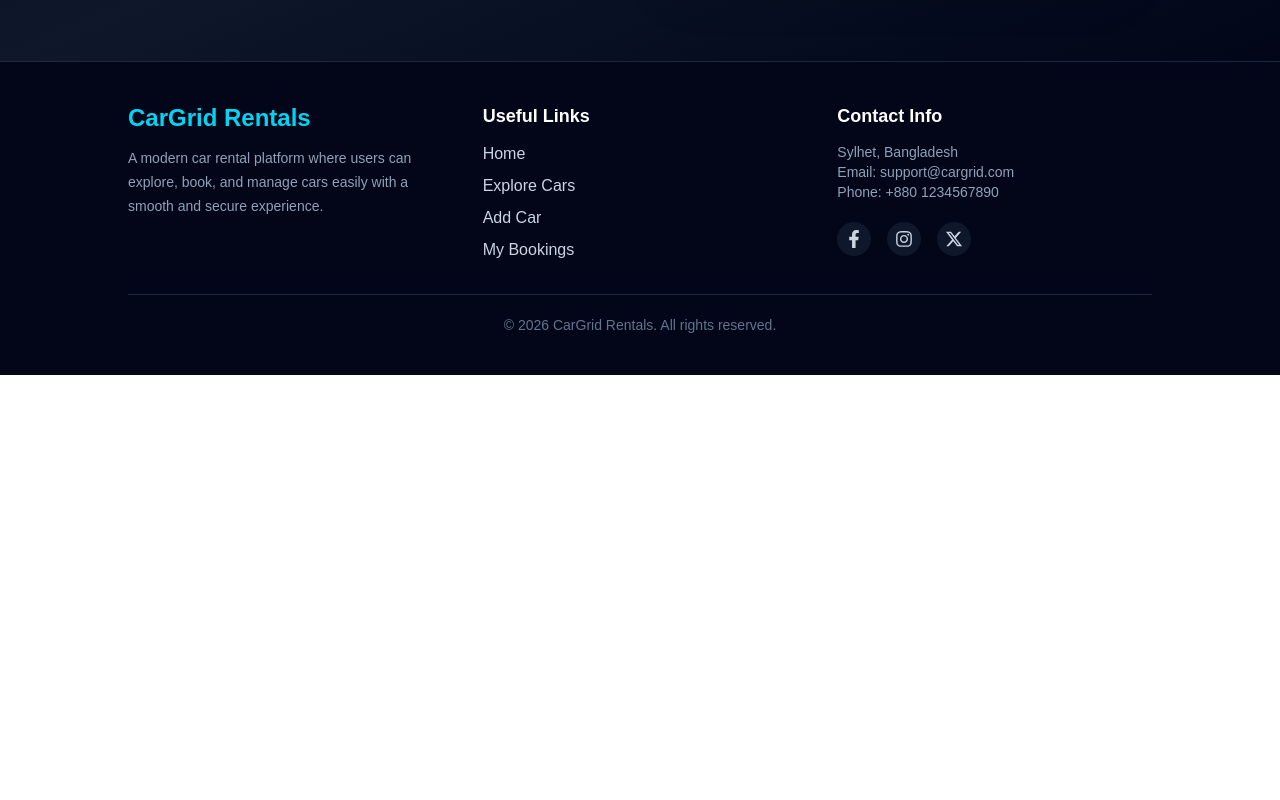
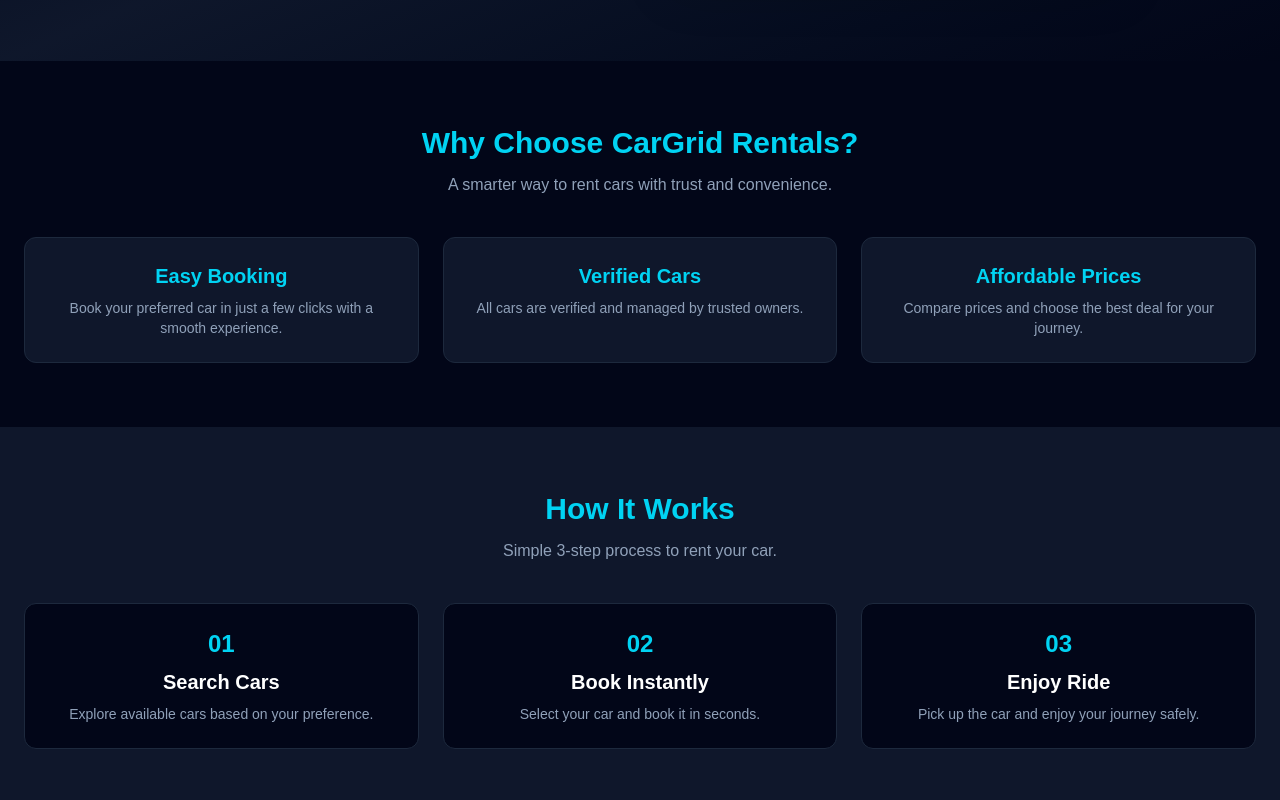
Before and after one commit to nnanjum1/cargrid-rentals-client, a Next.js app: page / in a window 1280 px wide. Shown: the part 540-1340 px from the top of the page. Before the commit the page ends 915 px from the top, so only its background shows below. Built offline with nearby package versions, Linux system fonts and the light colour scheme.

Commit message:
extra section why choose and how it works completed

```diff
--- a/package.json
+++ b/package.json
@@ -9,6 +9,7 @@
     "lint": "eslint"
   },
   "dependencies": {
+    "framer-motion": "^12.40.0",
     "next": "16.2.7",
     "react": "19.2.4",
     "react-dom": "19.2.4",
--- a/src/app/page.js
+++ b/src/app/page.js
@@ -1,10 +1,15 @@
 import Banner from "@/components/Banner";
+import WhyChoose from "@/components/Choose";
+import HowItWorks from "@/components/Works";
 import Image from "next/image";
 
 export default function Home() {
   return (
     <div>
       <Banner />
+      <WhyChoose />
+      <HowItWorks />
+
     </div>
   );
 }
--- /dev/null
+++ b/src/components/Choose.jsx
@@ -0,0 +1,61 @@
+"use client";
+
+import { motion } from "framer-motion";
+
+const features = [
+    {
+        title: "Easy Booking",
+        desc: "Book your preferred car in just a few clicks with a smooth experience.",
+    },
+    {
+        title: "Verified Cars",
+        desc: "All cars are verified and managed by trusted owners.",
+    },
+    {
+        title: "Affordable Prices",
+        desc: "Compare prices and choose the best deal for your journey.",
+    },
+];
+
+export default function WhyChoose() {
+    return (
+        <section className="bg-slate-950 text-white py-16">
+            <div className="max-w-7xl mx-auto px-6 text-center">
+
+                <motion.h2
+                    initial={{ opacity: 0, y: 30 }}
+                    whileInView={{ opacity: 1, y: 0 }}
+                    transition={{ duration: 0.6 }}
+                    className="text-3xl font-bold text-cyan-400"
+                >
+                    Why Choose CarGrid Rentals?
+                </motion.h2>
+
+                <p className="text-slate-400 mt-3">
+                    A smarter way to rent cars with trust and convenience.
+                </p>
+
+                <div className="grid grid-cols-1 md:grid-cols-3 gap-6 mt-10">
+
+                    {features.map((item, index) => (
+                        <motion.div
+                            key={index}
+                            initial={{ opacity: 0, scale: 0.9 }}
+                            whileInView={{ opacity: 1, scale: 1 }}
+                            transition={{ delay: index * 0.2 }}
+                            className="bg-slate-900 border border-slate-800 p-6 rounded-xl hover:border-cyan-400 transition"
+                        >
+                            <h3 className="text-xl font-semibold text-cyan-400">
+                                {item.title}
+                            </h3>
+                            <p className="text-sm text-slate-400 mt-2">
+                                {item.desc}
+                            </p>
+                        </motion.div>
+                    ))}
+
+                </div>
+            </div>
+        </section>
+    );
+}
--- /dev/null
+++ b/src/components/Works.jsx
@@ -0,0 +1,66 @@
+"use client";
+
+import { motion } from "framer-motion";
+
+const steps = [
+    {
+        title: "Search Cars",
+        desc: "Explore available cars based on your preference.",
+    },
+    {
+        title: "Book Instantly",
+        desc: "Select your car and book it in seconds.",
+    },
+    {
+        title: "Enjoy Ride",
+        desc: "Pick up the car and enjoy your journey safely.",
+    },
+];
+
+export default function HowItWorks() {
+    return (
+        <section className="bg-slate-900 text-white py-16">
+            <div className="max-w-7xl mx-auto px-6 text-center">
+
+                <motion.h2
+                    initial={{ opacity: 0, y: 30 }}
+                    whileInView={{ opacity: 1, y: 0 }}
+                    transition={{ duration: 0.6 }}
+                    className="text-3xl font-bold text-cyan-400"
+                >
+                    How It Works
+                </motion.h2>
+
+                <p className="text-slate-400 mt-3">
+                    Simple 3-step process to rent your car.
+                </p>
+
+                <div className="grid grid-cols-1 md:grid-cols-3 gap-6 mt-10">
+
+                    {steps.map((step, index) => (
+                        <motion.div
+                            key={index}
+                            initial={{ opacity: 0, y: 40 }}
+                            whileInView={{ opacity: 1, y: 0 }}
+                            transition={{ delay: index * 0.2 }}
+                            className="bg-slate-950 border border-slate-800 p-6 rounded-xl hover:scale-105 transition"
+                        >
+                            <div className="text-cyan-400 text-2xl font-bold mb-2">
+                                0{index + 1}
+                            </div>
+
+                            <h3 className="text-xl font-semibold">
+                                {step.title}
+                            </h3>
+
+                            <p className="text-sm text-slate-400 mt-2">
+                                {step.desc}
+                            </p>
+                        </motion.div>
+                    ))}
+
+                </div>
+            </div>
+        </section>
+    );
+}
```
Also changed, not shown: 1 other file (tests, documents, lock files or other folders).
